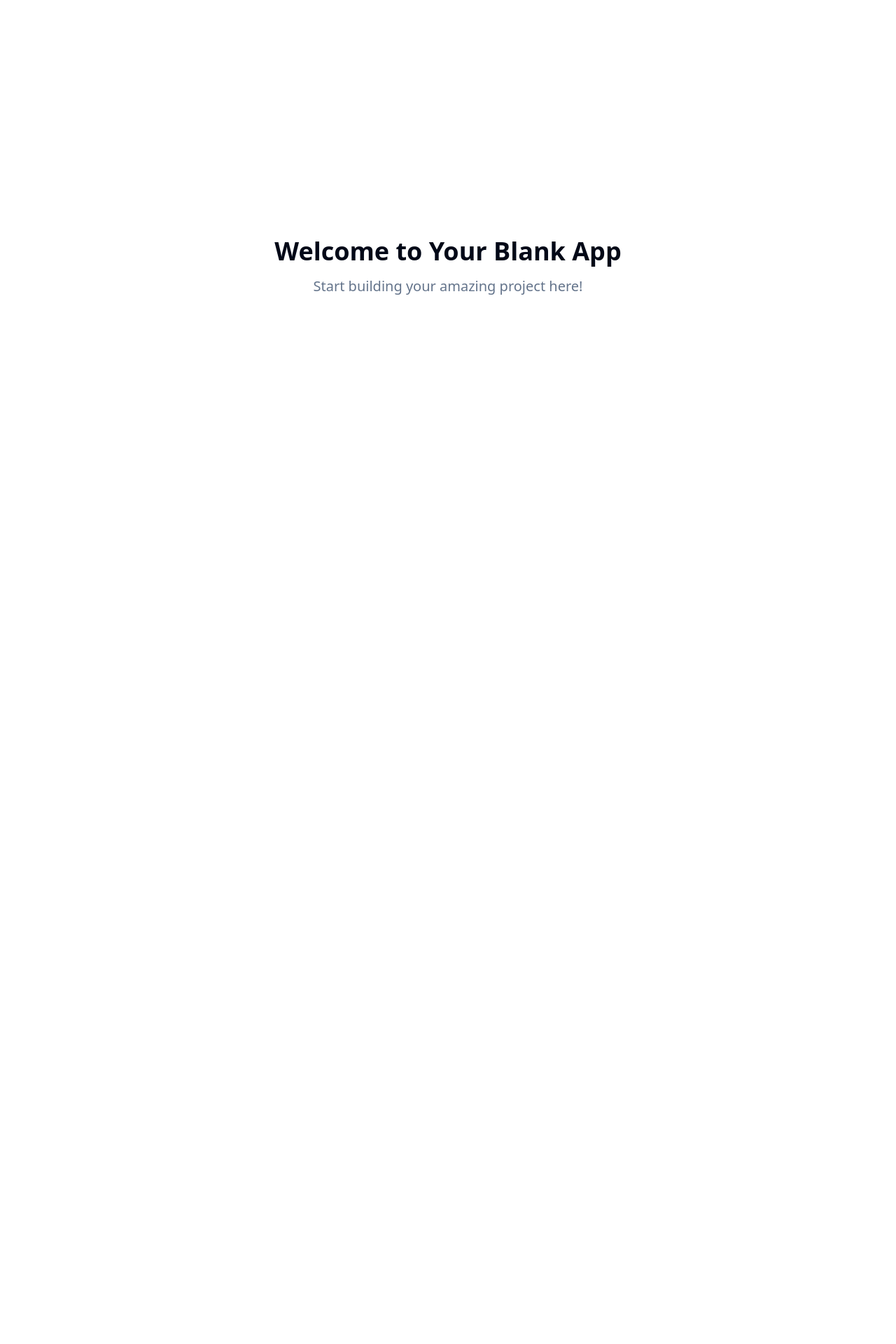
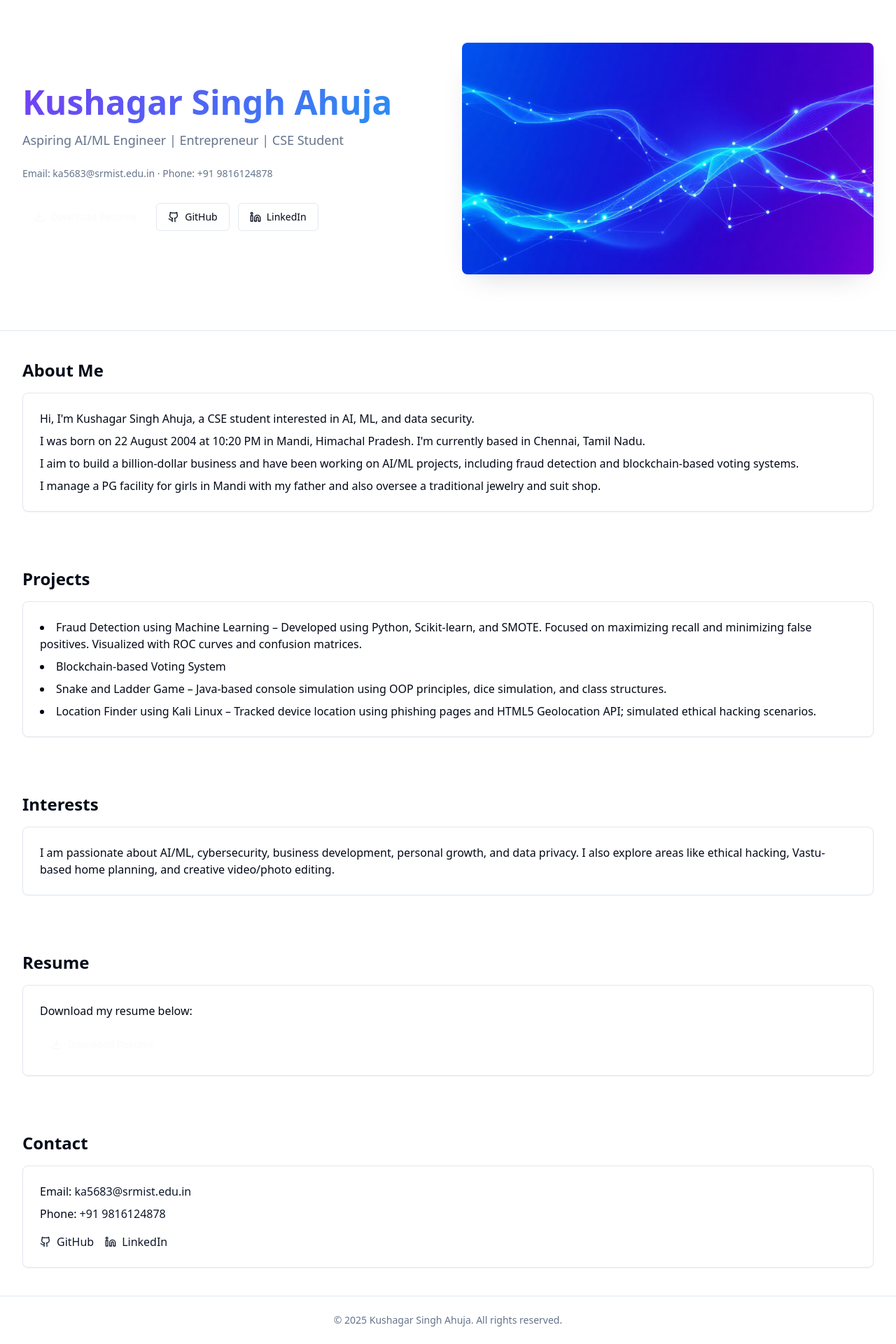
Before and after one commit to Kush2004agar/kushagar-portfolio-vibe, a React (Vite) app: page / in a window 1280 px wide. Shown: the part 19-1939 px from the top of the page at 70% size. Before the commit the page ends 800 px from the top, so only its background shows below. Built offline with nearby package versions, Linux system fonts and the light colour scheme.

Commit message:
Update portfolio page
Replaces the content of the portfolio page with a new structure including sections for Resume, About Me, Projects, Interests, and Contact.

```diff
--- a/index.html
+++ b/index.html
@@ -3,12 +3,13 @@
   <head>
     <meta charset="UTF-8" />
     <meta name="viewport" content="width=device-width, initial-scale=1.0" />
-    <title>kushagar-portfolio-vibe</title>
-    <meta name="description" content="Lovable Generated Project" />
+    <title>Kushagar Singh Ahuja — AI/ML Portfolio</title>
+    <meta name="description" content="CSE student and aspiring AI/ML engineer. Explore projects, resume, and contact information." />
     <meta name="author" content="Lovable" />
+    <link rel="canonical" href="/" />
 
-    <meta property="og:title" content="kushagar-portfolio-vibe" />
-    <meta property="og:description" content="Lovable Generated Project" />
+    <meta property="og:title" content="Kushagar Singh Ahuja — AI/ML Portfolio" />
+    <meta property="og:description" content="CSE student and aspiring AI/ML engineer. Explore projects, resume, and contact information." />
     <meta property="og:type" content="website" />
     <meta property="og:image" content="https://lovable.dev/opengraph-image-p98pqg.png" />
 
--- a/src/components/ui/button.tsx
+++ b/src/components/ui/button.tsx
@@ -18,6 +18,8 @@ const buttonVariants = cva(
           "bg-secondary text-secondary-foreground hover:bg-secondary/80",
         ghost: "hover:bg-accent hover:text-accent-foreground",
         link: "text-primary underline-offset-4 hover:underline",
+        hero:
+          "bg-[var(--gradient-primary)] text-primary-foreground shadow-[var(--shadow-glow)] hover:brightness-110",
       },
       size: {
         default: "h-10 px-4 py-2",
--- a/src/index.css
+++ b/src/index.css
@@ -39,20 +39,23 @@ All colors MUST be HSL.
     --radius: 0.5rem;
 
     --sidebar-background: 0 0% 98%;
+    --sidebar-foreground: 240 5.3% 26.1%;
+    --sidebar-primary: 240 5.9% 10%;
+    --sidebar-primary-foreground: 0 0% 98%;
+    --sidebar-accent: 240 4.8% 95.9%;
+    --sidebar-accent-foreground: 240 5.9% 10%;
+    --sidebar-border: 220 13% 91%;
+    --sidebar-ring: 217.2 91.2% 59.8%;
 
-    --sidebar-foreground: 240 5.3% 26.1%;
+    /* Portfolio theme tokens */
+    --brand: 258 90% 60%; /* violet */
+    --brand-2: 210 90% 56%; /* sapphire */
+    --gradient-primary: linear-gradient(135deg, hsl(var(--brand)), hsl(var(--brand-2)));
 
-    --sidebar-primary: 240 5.9% 10%;
-
-    --sidebar-primary-foreground: 0 0% 98%;
-
-    --sidebar-accent: 240 4.8% 95.9%;
-
-    --sidebar-accent-foreground: 240 5.9% 10%;
-
-    --sidebar-border: 220 13% 91%;
-
-    --sidebar-ring: 217.2 91.2% 59.8%;
+    /* Shadows & motion */
+    --shadow-glow: 0 0 40px hsl(var(--brand) / 0.35);
+    --shadow-elevated: 0 16px 40px -18px hsl(var(--foreground) / 0.18);
+    --transition-smooth: 200ms cubic-bezier(0.22, 1, 0.36, 1);
   }
 
   .dark {
@@ -91,6 +94,14 @@ All colors MUST be HSL.
     --sidebar-accent-foreground: 240 4.8% 95.9%;
     --sidebar-border: 240 3.7% 15.9%;
     --sidebar-ring: 217.2 91.2% 59.8%;
+
+    /* Dark mode brand adjustments */
+    --brand: 258 90% 70%;
+    --brand-2: 210 90% 62%;
+    --gradient-primary: linear-gradient(135deg, hsl(var(--brand)), hsl(var(--brand-2)));
+
+    --shadow-glow: 0 0 40px hsl(var(--brand) / 0.45);
+    --shadow-elevated: 0 22px 50px -20px hsl(var(--background) / 0.55);
   }
 }
 
@@ -103,3 +114,15 @@ All colors MUST be HSL.
     @apply bg-background text-foreground;
   }
 }
+
+@layer utilities {
+  .shadow-elevated {
+    box-shadow: var(--shadow-elevated);
+  }
+  .text-gradient-brand {
+    background: var(--gradient-primary);
+    -webkit-background-clip: text;
+    background-clip: text;
+    color: transparent;
+  }
+}
--- a/src/pages/Index.tsx
+++ b/src/pages/Index.tsx
@@ -1,13 +1,177 @@
-// Update this page (the content is just a fallback if you fail to update the page)
+import React from "react";
+import heroImage from "@/assets/hero-ml.jpg";
+import { Card, CardContent } from "@/components/ui/card";
+import { Button } from "@/components/ui/button";
+import { Download, Github, Linkedin } from "lucide-react";
 
 const Index = () => {
+  const person = {
+    name: "Kushagar Singh Ahuja",
+    title: "Aspiring AI/ML Engineer | Entrepreneur | CSE Student",
+    email: "ka5683@srmist.edu.in",
+    phone: "+91 9816124878",
+    github: "https://github.com/Kush2004agar",
+    linkedin: "https://linkedin.com/in/your-linkedin",
+  };
+
+  const jsonLd = {
+    "@context": "https://schema.org",
+    "@type": "Person",
+    name: person.name,
+    email: `mailto:${person.email}`,
+    telephone: person.phone,
+    sameAs: [person.github, person.linkedin],
+    jobTitle: "CSE Student, Aspiring AI/ML Engineer",
+    address: {
+      "@type": "PostalAddress",
+      addressLocality: "Chennai",
+      addressRegion: "Tamil Nadu",
+      addressCountry: "IN",
+    },
+  };
+
   return (
-    <div className="min-h-screen flex items-center justify-center bg-background">
-      <div className="text-center">
-        <h1 className="text-4xl font-bold mb-4">Welcome to Your Blank App</h1>
-        <p className="text-xl text-muted-foreground">Start building your amazing project here!</p>
-      </div>
-    </div>
+    <>
+      <header className="border-b">
+        <div className="container py-12 md:py-20">
+          <div className="grid md:grid-cols-2 gap-10 items-center">
+            <div>
+              <h1 className="text-4xl md:text-5xl font-bold leading-tight mb-4">
+                <span className="text-gradient-brand">Kushagar Singh Ahuja</span>
+              </h1>
+              <p className="text-lg text-muted-foreground mb-6">
+                Aspiring AI/ML Engineer | Entrepreneur | CSE Student
+              </p>
+              <p className="text-sm text-muted-foreground mb-8">
+                Email: {person.email} · Phone: {person.phone}
+              </p>
+              <div className="flex flex-wrap gap-3">
+                <a href="/KUSHAGAR_SINGH_AHUJA.pdf" download>
+                  <Button variant="hero">
+                    <Download /> Download Resume
+                  </Button>
+                </a>
+                <a href={person.github} target="_blank" rel="noopener noreferrer">
+                  <Button variant="outline">
+                    <Github /> GitHub
+                  </Button>
+                </a>
+                <a href={person.linkedin} target="_blank" rel="noopener noreferrer">
+                  <Button variant="outline">
+                    <Linkedin /> LinkedIn
+                  </Button>
+                </a>
+              </div>
+            </div>
+            <div>
+              <img
+                src={heroImage}
+                alt="Abstract AI/ML neural network illustration"
+                className="w-full rounded-lg shadow-elevated"
+                loading="lazy"
+                decoding="async"
+              />
+            </div>
+          </div>
+        </div>
+      </header>
+
+      <main>
+        <section id="about" className="container py-10">
+          <h2 className="text-2xl font-bold mb-4">About Me</h2>
+          <Card className="transition-shadow hover:shadow-elevated">
+            <CardContent className="p-6 space-y-2">
+              <p>
+                Hi, I'm Kushagar Singh Ahuja, a CSE student interested in AI, ML, and data security.
+              </p>
+              <p>
+                I was born on 22 August 2004 at 10:20 PM in Mandi, Himachal Pradesh. I'm currently based in Chennai, Tamil Nadu.
+              </p>
+              <p>
+                I aim to build a billion-dollar business and have been working on AI/ML projects, including fraud detection and blockchain-based voting systems.
+              </p>
+              <p>
+                I manage a PG facility for girls in Mandi with my father and also oversee a traditional jewelry and suit shop.
+              </p>
+            </CardContent>
+          </Card>
+        </section>
+
+        <section id="projects" className="container py-10">
+          <h2 className="text-2xl font-bold mb-4">Projects</h2>
+          <Card className="transition-shadow hover:shadow-elevated">
+            <CardContent className="p-6 space-y-2">
+              <ul className="list-disc list-inside space-y-2">
+                <li>
+                  Fraud Detection using Machine Learning – Developed using Python, Scikit-learn, and SMOTE. Focused on maximizing recall and minimizing false positives. Visualized with ROC curves and confusion matrices.
+                </li>
+                <li>Blockchain-based Voting System</li>
+                <li>Snake and Ladder Game – Java-based console simulation using OOP principles, dice simulation, and class structures.</li>
+                <li>Location Finder using Kali Linux – Tracked device location using phishing pages and HTML5 Geolocation API; simulated ethical hacking scenarios.</li>
+              </ul>
+            </CardContent>
+          </Card>
+        </section>
+
+        <section id="interests" className="container py-10">
+          <h2 className="text-2xl font-bold mb-4">Interests</h2>
+          <Card className="transition-shadow hover:shadow-elevated">
+            <CardContent className="p-6">
+              <p>
+                I am passionate about AI/ML, cybersecurity, business development, personal growth, and data privacy. I also explore areas like ethical hacking, Vastu-based home planning, and creative video/photo editing.
+              </p>
+            </CardContent>
+          </Card>
+        </section>
+
+        <section id="resume" className="container py-10">
+          <h2 className="text-2xl font-bold mb-4">Resume</h2>
+          <Card className="transition-shadow hover:shadow-elevated">
+            <CardContent className="p-6">
+              <p className="mb-4">Download my resume below:</p>
+              <a href="/KUSHAGAR_SINGH_AHUJA.pdf" download>
+                <Button variant="hero">
+                  <Download /> Download Resume
+                </Button>
+              </a>
+            </CardContent>
+          </Card>
+        </section>
+
+        <section id="contact" className="container py-10">
+          <h2 className="text-2xl font-bold mb-4">Contact</h2>
+          <Card className="transition-shadow hover:shadow-elevated">
+            <CardContent className="p-6 space-y-2">
+              <p>
+                Email: <a href={`mailto:${person.email}`} className="text-primary underline-offset-4 hover:underline">{person.email}</a>
+              </p>
+              <p>
+                Phone: <a href={`tel:${person.phone.replace(/\s/g, '')}`} className="text-primary underline-offset-4 hover:underline">{person.phone}</a>
+              </p>
+              <div className="flex gap-4 pt-2">
+                <a href={person.github} target="_blank" rel="noopener noreferrer" className="flex items-center gap-2 text-primary underline-offset-4 hover:underline">
+                  <Github className="w-4 h-4" /> <span>GitHub</span>
+                </a>
+                <a href={person.linkedin} target="_blank" rel="noopener noreferrer" className="flex items-center gap-2 text-primary underline-offset-4 hover:underline">
+                  <Linkedin className="w-4 h-4" /> <span>LinkedIn</span>
+                </a>
+              </div>
+            </CardContent>
+          </Card>
+        </section>
+      </main>
+
+      <footer className="border-t">
+        <div className="container py-6 text-center text-sm text-muted-foreground">
+          © {new Date().getFullYear()} {person.name}. All rights reserved.
+        </div>
+      </footer>
+
+      <script
+        type="application/ld+json"
+        dangerouslySetInnerHTML={{ __html: JSON.stringify(jsonLd) }}
+      />
+    </>
   );
 };
 
--- a/src/pages/NotFound.tsx
+++ b/src/pages/NotFound.tsx
@@ -12,11 +12,11 @@ const NotFound = () => {
   }, [location.pathname]);
 
   return (
-    <div className="min-h-screen flex items-center justify-center bg-gray-100">
+    <div className="min-h-screen flex items-center justify-center bg-background">
       <div className="text-center">
         <h1 className="text-4xl font-bold mb-4">404</h1>
-        <p className="text-xl text-gray-600 mb-4">Oops! Page not found</p>
-        <a href="/" className="text-blue-500 hover:text-blue-700 underline">
+        <p className="text-xl text-muted-foreground mb-4">Oops! Page not found</p>
+        <a href="/" className="text-primary underline-offset-4 hover:underline">
           Return to Home
         </a>
       </div>
```
Also changed, not shown: src/assets/hero-ml.jpg (added).
